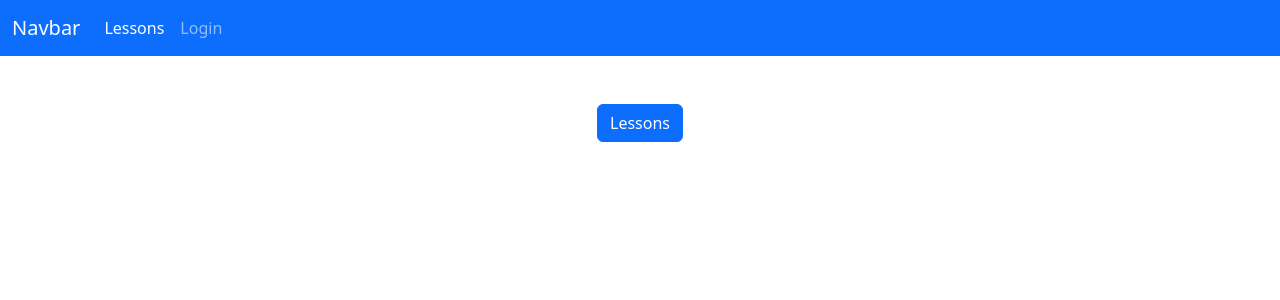
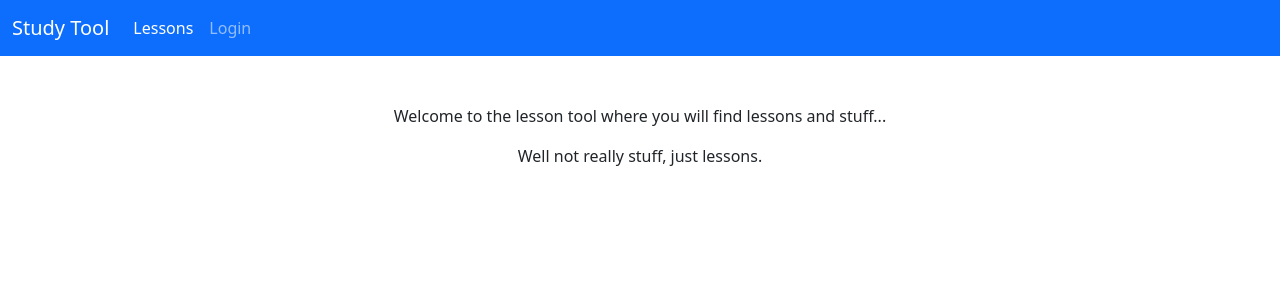
Before and after one commit to DavidBaillie/LessonTool, an ASP.NET Core app: page / in a window 1280 px wide. Shown: the top 300 px of the page. Run offline with ASP.NET Core 8, Linux system fonts and the light colour scheme; style sheets or scripts are compiled from the project's sources.

Commit message:
Cleaned up home page

```diff
--- a/LessonTool.UI.WebApp/Layout/MainLayout.razor
+++ b/LessonTool.UI.WebApp/Layout/MainLayout.razor
@@ -3,7 +3,7 @@
 <nav class="navbar navbar-expand-lg navbar-dark bg-primary">
     <div class="container-fluid">
         <a class="navbar-brand" href="/">
-            Navbar
+            Study Tool
         </a>
         <button class="navbar-toggler" type="button" data-bs-toggle="collapse" data-bs-target="#navbarNavAltMarkup" aria-controls="navbarNavAltMarkup" aria-expanded="false" aria-label="Toggle navigation">
             <span class="navbar-toggler-icon"></span>
--- a/LessonTool.UI.WebApp/Pages/Home.razor
+++ b/LessonTool.UI.WebApp/Pages/Home.razor
@@ -6,8 +6,7 @@
 
 <PageTitle>Lessons</PageTitle>
 
-<div class="d-flex flex-row justify-content-center mt-5">
-    <button class="btn btn-primary" onclick="@(() => navigationManager.NavigateTo("/lessons"))">
-        Lessons
-    </button>
+<div class="d-flex flex-column align-items-center mt-5">
+    <p>Welcome to the lesson tool where you will find lessons and stuff...</p>
+    <p>Well not really stuff, just lessons.</p>
 </div>
```
